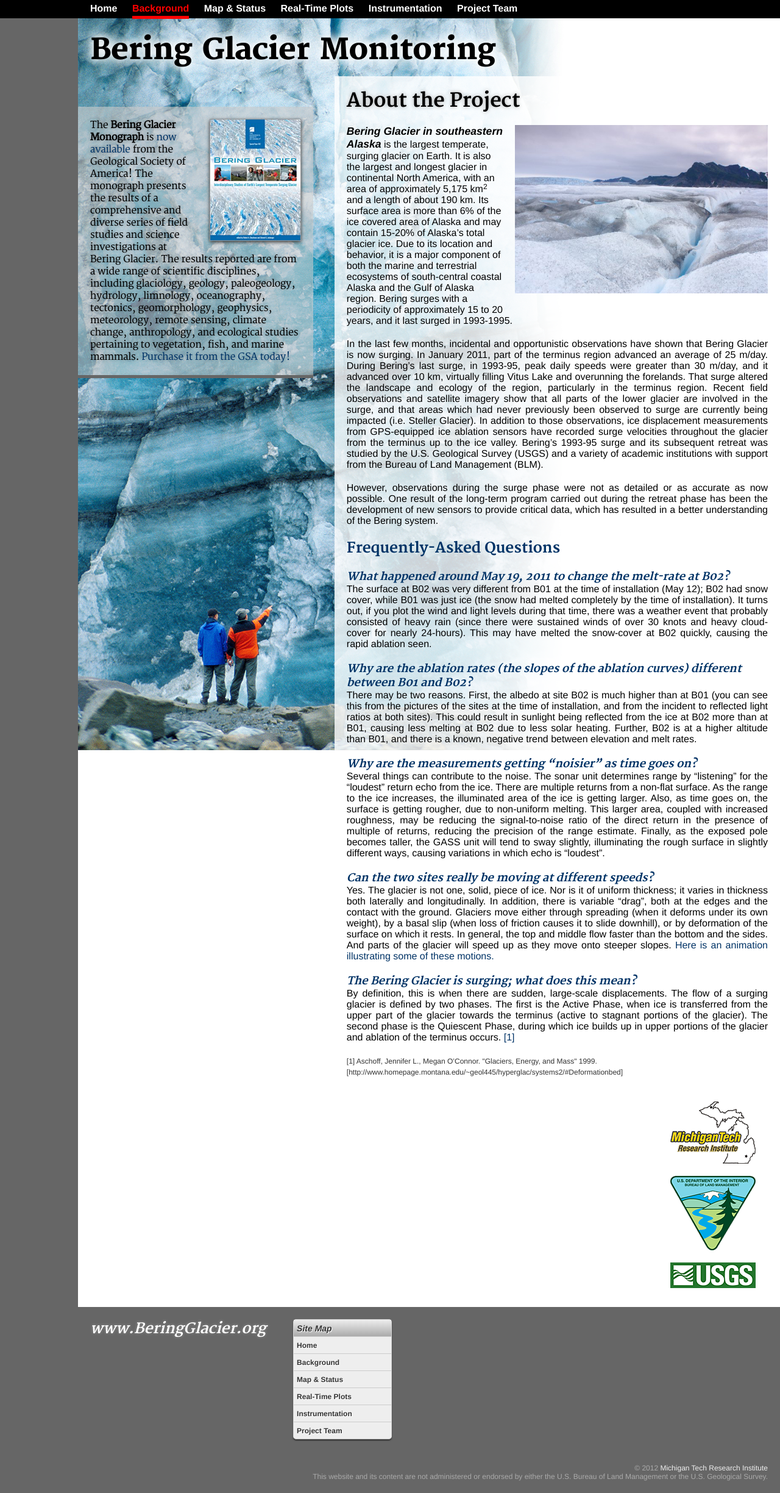
After one commit to arthur-e/gass, a Django app: template public/templates/about.html in a window 1280 px wide. The commit adds this page. Shown: the whole page at 61% size. Run offline with Django 3.2, Linux system fonts and the light colour scheme; the template is opened without the code that fills it, so the values that code supplies are empty; parts of the project's set-up code (start-up, migrations or seed data) failed here and were passed over.

Commit message:
Updated the Background (about.html) page and enabled the admin

```diff
--- a/media/css/bering.css
+++ b/media/css/bering.css
@@ -32,6 +32,8 @@ ul {margin:0;padding:0;list-style:square outside;text-align:left;}
 
 .attribute {display:inline-block;vertical-align:top;margin:20px;color:#CCC;}
 #attribution {min-height:150px;background-color:transparent;border-top:1px solid #FFF;text-align:left;}
+.brand {font-family:MerriweatherBlack,Palatino Linotype,Book Antiqua,Palatino,serif;font-stretch:normal;}
+.citation {font-size:12px;color:#333;}
 .container {width:90%;float:right;overflow:hidden;position:relative;top:30px;}
 #credits {float:right;width:220px;margin:20px 0px 10px 20px;text-align:center;clear:right;}
 .date {color:#036;font-family:MerriweatherRegular,Palatino Linotype,Book Antiqua,Palatino,serif;font-stretch:normal;}
@@ -43,14 +45,21 @@ ul {margin:0;padding:0;list-style:square outside;text-align:left;}
 #canvas {background:#FFF;background-image:url(/gass/media/img/noyles.jpg);background-repeat:no-repeat;}
 #content {float:right;width:60%;padding:20px;background:rgba(255,255,255,0.8);}
 #feature {float:left;width:30%;padding:20px;position:relative;top:50px;background:rgba(204,204,204,0.6);font-family:MerriweatherRegular,Georgia,serif;font-size:16px;color:black;text-shadow:0 0 6px rgba(0, 0, 0, 0.3);border-bottom:5px solid #666;text-align:left;}
+#feed {text-align:left;}
+.figure {border:none;float:right;margin:0 0 20px 20px;}
 #header {z-index:3;background:transparent;height:55px;margin:20px 0;padding:0 0 0 20px;line-height:65px;letter-spacing:0px;word-spacing:5px;font-size:48px;font-weight:bold;text-align:left;text-shadow:0 0 24px #FFF,0 0 18px #FFF,0 0 12px #FFF;}
+.icon {display:inline;float:left;border:none;z-index:99;padding-right:15px;}
+.icon a:link,
+.icon a:visited,
+.icon a:hover,
+.icon a:active {border:none;}
+.lead {font-weight:bold;font-style:italic;font-size:110%;}
 #location-map {z-index:99;width:220px;height:125px;float:right;margin:0 0 10px 10px;}
 #logo-mtri, #logo-blm, #logo-usgs {display:block;float:right;border:none;margin-bottom:20px;padding:0px 40px;}
 #logo-mtri, #logo-blm, #logo-usgs, {vertical-align:bottom;float:right;display:block;}
 #logo-mtri {width:140px;height:102px;}
 #logo-blm {width:140px;height:122px;}
 #logo-usgs {width:140px;height:42px;}
-#navigator {z-index:9999;position:fixed;height:25px;width:100%;margin:0;padding:0 0 5px;background:#000;}
 .menu-ribbon,
 .menu {list-style:none;line-height:24px;font-weight:bold;font-size:12px;color:#333;text-shadow:1px 1px 0 #FFF;
     background:#EEE;
@@ -60,9 +69,9 @@ ul {margin:0;padding:0;list-style:square outside;text-align:left;}
     border-radius:5px;
     border-style:solid;
     border-width:1px;
-    -moz-box-shadow:0px 3px 3px #333;
-    -webkit-box-shadow:0px 3px 3px #333;
-    box-shadow:0px 3px 3px #333;
+    -moz-box-shadow:0px 2px 2px #333;
+    -webkit-box-shadow:0px 2px 2px #333;
+    box-shadow:0px 2px 2px #333;
     filter: progid: DXImageTransform.Microsoft.Shadow(strength = 2, direction = 180, color = '#333333');
     -ms-filter: "progid: DXImageTransform.Microsoft.Shadow(strength = 2, Direction = 180, Color = '#333333')";
 }
@@ -82,6 +91,12 @@ ul {margin:0;padding:0;list-style:square outside;text-align:left;}
     background-image: -webkit-linear-gradient(top, #EEEEEE, #AAAAAA);
     background-image: linear-gradient(top, #EEEEEE, #AAAAAA);
 }
+#monograph {float:right;border:none;margin:0 0 20px 20px;
+    -moz-box-shadow:0 2px 6px #333;
+    -webkit-box-shadow:0 2px 6px #333;
+    box-shadow:0 2px 6px #333;
+    }
+#navigator {z-index:9999;position:fixed;height:25px;width:100%;margin:0;padding:0 0 5px;background:#000;}
 .navigation {position:absolute;left:10%;margin:0;padding:5px 0 0 20px;list-style:none;color:#FFF;text-align:left;font-family:Helvetica,Arial,sans-serif;font-weight:bold;font-size:16px;}
 .navigation li {display:inline;padding:0 20px 0 0;line-height:18px;}
 .navigation li a:link,
@@ -92,16 +107,26 @@ ul {margin:0;padding:0;list-style:square outside;text-align:left;}
 .navigation .lit a:visited,
 .navigation .lit a:hover,
 .navigation .lit a:active {border-bottom:5px solid red;color:red;}
-.post {text-align:left;font-size:16px;}
+.page-title {font-family:MerriweatherBold,Palatino Linotype,Book Antiqua,Palatino,serif;font-stretch:normal;margin:0 0 20px;}
+.paragraph {text-align:justify;}
+.paragraph,
+.paragraph-wrap {margin:0 0 20px;}
+.paragraph-wrap {text-align:left;}
+.post {text-align:left;font-size:16px;margin:0 0 20px;}
+.page-title,
 .post-headline {font-size:32px;text-shadow:0 0 6px #AAA;}
 .post-date {margin:0 0 10px;padding:0 0 5px 20px;font-size:18px;}
+.resized {width:60%;}
 .signature {font-family:MerriweatherBold,Palatino Linotype,Book Antiqua,Palatino,serif;font-stretch:normal;font-style:italic;font-size:24px;text-shadow:0 0 1px #333,0 0 4px #999;}
 .signature a:link,
 .signature a:visited {color:#FFF !important;border:none;}
 .signature a:hover,
 .signature a:active {color:#CCC !important;border:none;}
+.subtitle {font-size:18px;font-style:italic;margin:20px 0 0;}
 .sup {position:relative;top:-5px;font-size:75%;}
-.title {font-family:MerriweatherBlack,Palatino Linotype,Book Antiqua,Palatino,serif;font-stretch:normal;}
+.title {font-size:24px;margin:20px 0 0 0;}
+.title,
+.subtitle {font-family:MerriweatherBold,Palatino Linotype,Book Antiqua,Palatino,serif;font-stretch:normal;}
 .tool {
     border-color:#D4D4D4 #D4D4D4 #BCBCBC;
     -moz-border-radius:5px;
--- /dev/null
+++ b/public/templates/about.html
@@ -0,0 +1,86 @@
+{% extends "base.html" %}
+
+{% block id-navigator %}
+<div id="navigator">
+    <ul class="navigation">
+        <li><a href="{% url public_index %}">Home</a></li>
+        <li class="lit"><a href="{% url public_about %}">Background</a></li>
+        <li><a href="/gass/current/">Map & Status</a></li>
+        <li><a href="/gass/plots/">Real-Time Plots</a></li>
+        <li><a href="/gass/instrumentation/">Instrumentation</a></li>
+        <li><a href="/gass/team/">Project Team</a></li>
+    </ul>
+</div>
+{% endblock id-navigator %}
+
+{% block id-feature %}
+<div id="feature">
+    <a href="http://rock.geosociety.org/Bookstore/default.asp?oID=0&catID=9&pID=SPE462" target="_blank"><img id="monograph" src="/gass/media/img/monograph.jpg" /></a>
+    The <b>Bering Glacier Monograph</b> is <a href="http://rock.geosociety.org/Bookstore/default.asp?oID=0&catID=9&pID=SPE462" target="_blank">now available</a> from the Geological Society of America!
+    The monograph presents the results of a comprehensive and diverse series of field studies and science investigations at Bering Glacier.
+    The results reported are from a wide range of scientific disciplines, including glaciology, geology, paleogeology, hydrology, limnology, oceanography, tectonics, geomorphology, geophysics, meteorology, remote sensing, climate change, anthropology, and ecological studies pertaining to vegetation, fish, and marine mammals.
+    <a href="http://rock.geosociety.org/Bookstore/default.asp?oID=0&catID=9&pID=SPE462" target="_blank">Purchase it from the GSA today!</a>
+</div>
+{% endblock id-feature %}
+
+{% block id-feed %}
+<div id="feed">
+    <div class="page-title">About the Project</div>
+    <img class="figure resized" src="/gass/media/img/fig_about_glacier.jpg" />
+    <div class="paragraph-wrap">
+        <span class="lead">Bering Glacier in southeastern Alaska</span> is the largest temperate, surging glacier on Earth.
+        It is also the largest and longest glacier in continental North America, with an area of approximately 5,175 km<span class="sup">2</span> and a length of about 190 km.
+        Its surface area is more than 6% of the ice covered area of Alaska and may contain 15-20% of Alaska’s total glacier ice.
+        Due to its location and behavior, it is a major component of both the marine and terrestrial ecosystems of south-central coastal Alaska and the Gulf of Alaska region.
+        Bering surges with a periodicity of approximately 15 to 20 years, and it last surged in 1993-1995.
+    </div>
+    <div class="paragraph">
+        In the last few months, incidental and opportunistic observations have shown that Bering Glacier is now surging.
+        In January 2011, part of the terminus region advanced an average of 25 m/day. During Bering’s last surge, in 1993-95, peak daily speeds were greater than 30 m/day, and it advanced over 10 km, virtually filling Vitus Lake and overunning the forelands.
+        That surge altered the landscape and ecology of the region, particularly in the terminus region.
+        Recent field observations and satellite imagery show that all parts of the lower glacier are involved in the surge, and that areas which had never previously been observed to surge are currently being impacted (i.e. Steller Glacier).
+        In addition to those observations, ice displacement measurements from GPS-equipped ice ablation sensors have recorded surge velocities throughout the glacier from the terminus up to the ice valley.
+        Bering’s 1993-95 surge and its subsequent retreat was studied by the U.S. Geological Survey (USGS) and a variety of academic institutions with support from the Bureau of Land Management (BLM).
+    </div>
+    <div class="paragraph">
+        However, observations during the surge phase were not as detailed or as accurate as now possible.
+        One result of the long-term program carried out during the retreat phase has been the development of new sensors to provide critical data, which has resulted in a better understanding of the Bering system.
+    </div>
+    <div class="title"><a href="#faq" name="faq">Frequently-Asked Questions</a></div>
+    <div class="subtitle"><a href="#faq_may19_melt_rate_change" name="faq_may19_melt_rate_change">What happened around May 19, 2011 to change the melt-rate at B02?</a></div>
+    <div class="paragraph">
+        The surface at B02 was very different from B01 at the time of installation (May 12); B02 had snow cover, while B01 was just ice (the snow had melted completely by the time of installation).
+        It turns out, if you plot the wind and light levels during that time, there was a weather event that probably consisted of heavy rain (since there were sustained winds of over 30 knots and heavy cloud-cover for nearly 24-hours).
+        This may have melted the snow-cover at B02 quickly, causing the rapid ablation seen.
+    </div>
+    <div class="subtitle"><a href="#faq_ablation_rate_difference" name="faq_ablation_rate_difference">Why are the ablation rates (the slopes of the ablation curves) different between B01 and B02?</a></div>
+    <div class="paragraph">
+        There may be two reasons. First, the albedo at site B02 is much higher than at B01 (you can see this from the pictures of the sites at the time of installation, and from the incident to reflected light ratios at both sites).
+        This could result in sunlight being reflected from the ice at B02 more than at B01, causing less melting at B02 due to less solar heating.
+        Further, B02 is at a higher altitude than B01, and there is a known, negative trend between elevation and melt rates.
+    </div>
+    <div class="subtitle"><a href="#faq_measurements_getting_noisier" name="faq_measurements_getting_noisier">Why are the measurements getting “noisier” as time goes on?</a></div>
+    <div class="paragraph">
+        Several things can contribute to the noise. The sonar unit determines range by “listening” for the “loudest” return echo from the ice.
+        There are multiple returns from a non-flat surface. As the range to the ice increases, the illuminated area of the ice is getting larger.
+        Also, as time goes on, the surface is getting rougher, due to non-uniform melting.
+        This larger area, coupled with increased roughness, may be reducing the signal-to-noise ratio of the direct return in the presence of multiple of returns, reducing the precision of the range estimate.
+        Finally, as the exposed pole becomes taller, the GASS unit will tend to sway slightly, illuminating the rough surface in slightly different ways, causing variations in which echo is “loudest”.
+    </div>
+    <div class="subtitle"><a href="#faq_two_sites_different_speeds" name="faq_two_sites_different_speeds">Can the two sites really be moving at different speeds?</a></div>
+    <div class="paragraph">
+        Yes. The glacier is not one, solid, piece of ice. Nor is it of uniform thickness; it varies in thickness both laterally and longitudinally.
+        In addition, there is variable “drag”, both at the edges and the contact with the ground.
+        Glaciers move either through spreading (when it deforms under its own weight), by a basal slip (when loss of friction causes it to slide downhill), or by deformation of the surface on which it rests.
+        In general, the top and middle flow faster than the bottom and the sides. And parts of the glacier will speed up as they move onto steeper slopes.
+        <a href="http://highered.mcgraw-hill.com/olcweb/cgi/pluginpop.cgi?it=swf::640::480::/sites/dl/free/0072402466/30425/12_08.swf::Fig.%2012.8%20-%20Ice%20Flow%20in%20a%20Glacier" target="_blank">Here is an animation illustrating some of these motions.</a>
+    </div>
+    <div class="subtitle"><a href="#faq_what_is_surging" name="faq_what_is_surging">The Bering Glacier is surging; what does this mean?</a></div>
+    <div class="paragraph">
+        By definition, this is when there are sudden, large-scale displacements. The flow of a surging glacier is defined by two phases.
+        The first is the Active Phase, when ice is transferred from the upper part of the glacier towards the terminus (active to stagnant portions of the glacier).
+        The second phase is the Quiescent Phase, during which ice builds up in upper portions of the glacier and ablation of the terminus occurs. <a href="#aschoff1999">[1]</a>
+    </div>
+    <span class="citation"><a name="aschoff1999">[1] Aschoff, Jennifer L., Megan O’Connor. "Glaciers, Energy, and Mass" 1999. [http://www.homepage.montana.edu/~geol445/hyperglac/systems2/#Deformationbed]</a></span>
+</div>
+{% endblock id-feed %}
--- a/public/templates/base.html
+++ b/public/templates/base.html
@@ -25,8 +25,8 @@
     {% block id-navigator %}
     <div id="navigator">
         <ul class="navigation">
-            <li class="lit"><a href="/gass/">Home</a></li>
-            <li><a href="/gass/about/">Background</a></li>
+            <li class="lit"><a href="{% url public_index %}">Home</a></li>
+            <li><a href="{% url public_about %}">Background</a></li>
             <li><a href="/gass/current/">Map & Status</a></li>
             <li><a href="/gass/plots/">Real-Time Plots</a></li>
             <li><a href="/gass/instrumentation/">Instrumentation</a></li>
@@ -40,7 +40,7 @@
 
         {% block id-header %}
         <div id="header">
-            <div class="title">Bering Glacier Monitoring</div>
+            <div class="brand">Bering Glacier Monitoring</div>
         </div>
         {% endblock id-header %}
 
@@ -59,7 +59,7 @@
             <div id="feed">
                 {% autoescape off %}
                 <div class="post">
-                    <div class="post-headline title">The Typical News Headline</div>
+                    <div class="post-headline brand">The Typical News Headline</div>
                     <div class="post-date date">May 11, 2012</div>
                     <div class="post-body">Lorem ipsum dolor sit amet, consectetur adipisicing elit, sed do eiusmod tempor incididunt ut labore et dolore magna aliqua. Ut enim ad minim veniam, quis nostrud exercitation ullamco laboris nisi ut aliquip ex ea commodo consequat. Duis aute irure dolor in reprehenderit in voluptate velit esse cillum dolore eu fugiat nulla pariatur. Excepteur sint occaecat cupidatat non proident, sunt in culpa qui officia deserunt mollit anim id est laborum.</div>
                 </div>
--- a/settings.py
+++ b/settings.py
@@ -114,6 +114,7 @@ INSTALLED_APPS = (
     'django.contrib.messages',
 #   'django.contrib.gis',
     'gass.bering',
+    'gass.public',
     # Uncomment the next line to enable the admin:
     'django.contrib.admin',
 )
```
Also changed, not shown: bering/admin.py (added, +11 -0 lines), public/models.py (+16 -87 lines), public/templates/index.html (+11 -0 lines), public/views.py (+11 -1 lines), urls.py (+5 -4 lines).
